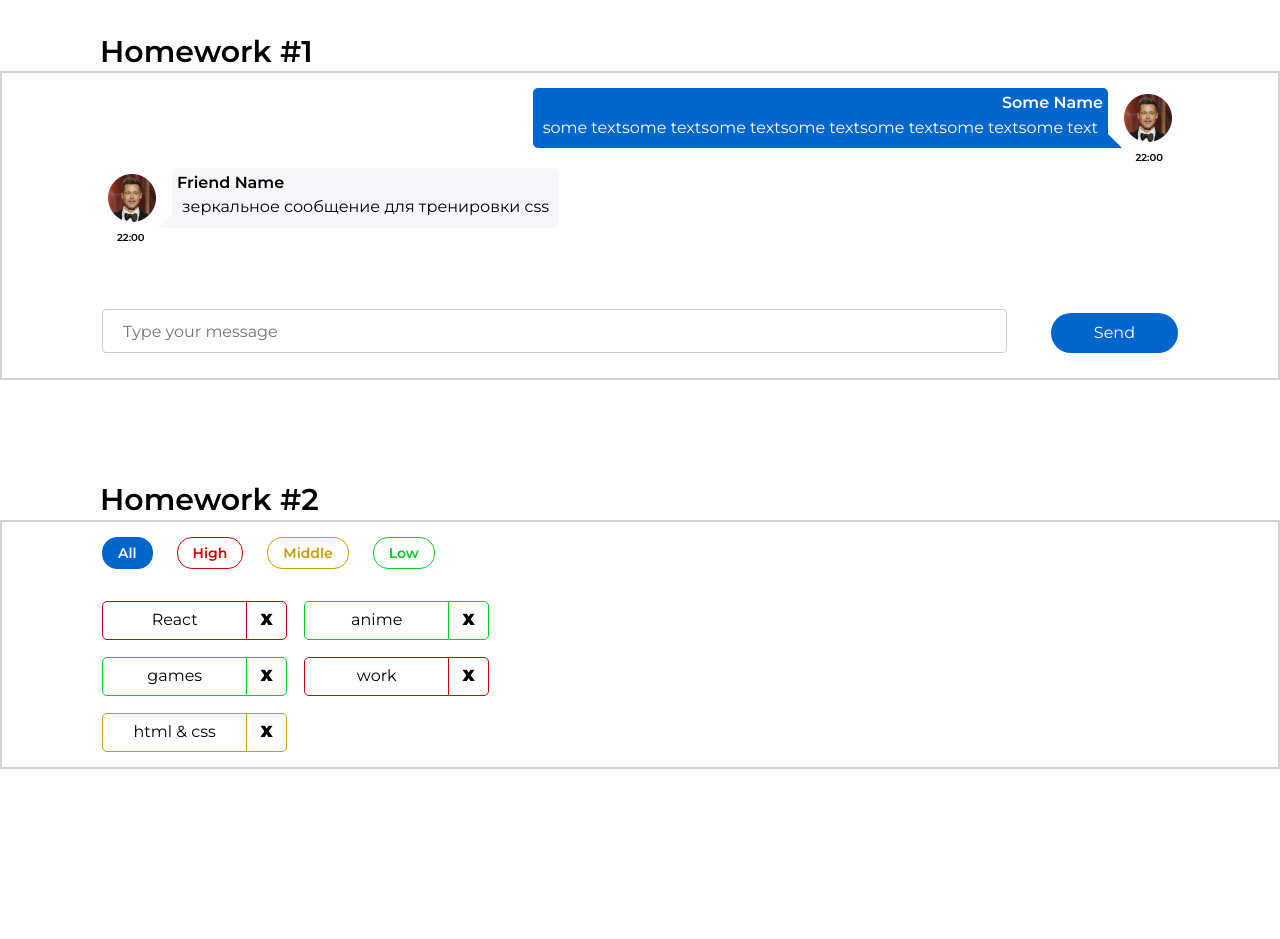
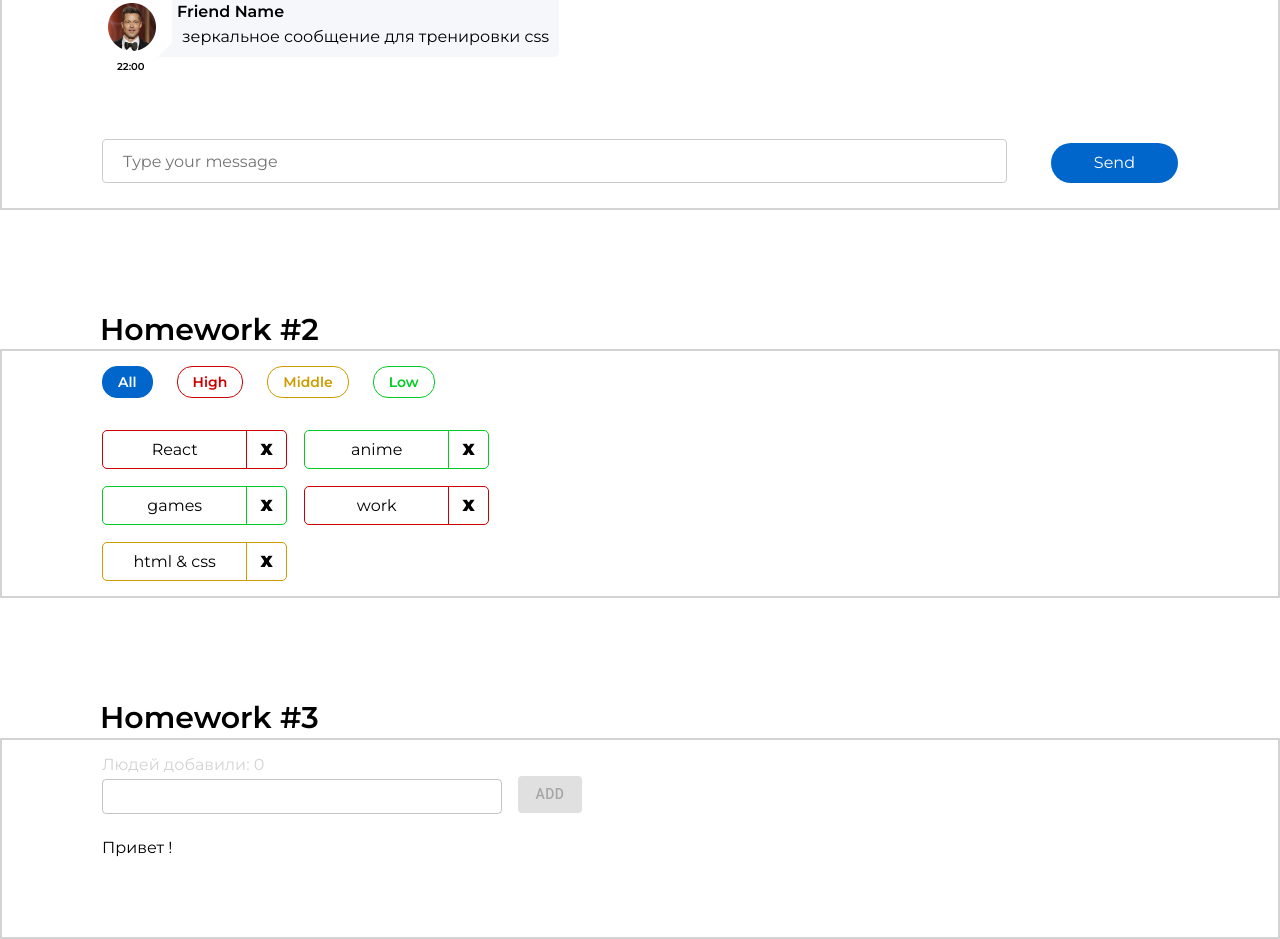
Before and after one commit to CharriotX/hws2-master, a React (Create React App) app: page / in a window 1280 px wide. Before the commit the page ends 800 px from the top, so only its background shows below. Built offline with nearby package versions, Linux system fonts and the light colour scheme.

Commit message:
hw3 complete

```diff
--- a/package.json
+++ b/package.json
@@ -4,9 +4,9 @@
   "version": "0.1.0",
   "private": true,
   "dependencies": {
-    "@emotion/react": "11.10.4",
-    "@emotion/styled": "11.10.4",
-    "@mui/material": "5.10.6",
+    "@emotion/react": "^11.14.0",
+    "@emotion/styled": "^11.14.0",
+    "@mui/material": "^6.4.4",
     "@testing-library/jest-dom": "5.16.5",
     "@testing-library/react": "13.3.0",
     "@testing-library/user-event": "13.5.0",
--- a/src/s1-main/App.tsx
+++ b/src/s1-main/App.tsx
@@ -2,6 +2,7 @@ import React from 'react'
 import s from './App.module.css'
 import HW1 from '../s2-homeworks/hw01/HW1'
 import HW2 from '../s2-homeworks/hw02/HW2'
+import HW3 from '../s2-homeworks/hw03/HW3'
 
 function App() {
     return (
@@ -9,7 +10,7 @@ function App() {
             <HW1 />
             {/*раскомментировать по ходу выполнения*/}
             <HW2 />
-            {/*<HW3/>*/}
+            <HW3 />
             {/*<HW4/>*/}
 
             {/*при выполнении дз 5 и более - закомментировать здесь дз 1-4, так как они есть внутри дз 5*/}
--- a/src/s2-homeworks/hw03/Greeting.tsx
+++ b/src/s2-homeworks/hw03/Greeting.tsx
@@ -1,15 +1,17 @@
-import React, {ChangeEvent, KeyboardEvent} from 'react'
+import React, { ChangeEvent, KeyboardEvent } from 'react'
 import s from './Greeting.module.css'
+import { UserType } from './HW3'
+import { Box, Button, TextField } from '@mui/material'
 
 type GreetingPropsType = {
-    name: any // need to fix any
-    setNameCallback: any // need to fix any
-    addUser: any // need to fix any
-    onBlur: any // need to fix any
-    onEnter: any // need to fix any
-    error: any // need to fix any
-    totalUsers: any // need to fix any
-    lastUserName?: any // need to fix any
+    name: string // need to fix any
+    setNameCallback: (e: ChangeEvent<HTMLInputElement>) => void// need to fix any
+    addUser: () => void // need to fix any
+    onBlur: () => void // need to fix any
+    onEnter: (e: KeyboardEvent) => void // need to fix any
+    error: string // need to fix any
+    totalUsers: number // need to fix any
+    lastUserName?: string // need to fix any
 }
 
 // презентационная компонента (для верстальщика)
@@ -25,48 +27,53 @@ const Greeting: React.FC<GreetingPropsType> = (
         lastUserName,
     } // деструктуризация пропсов
 ) => {
-    const inputClass = s.errorInput // need to fix with (?:)
-
+    const inputClass = error.length !== 0 ? s.errorInput : '' // need to fix with (?:)
+    console.log(Boolean(error.length !== 0))
     return (
-        <div id={'hw3-form'} className={s.greetingForm}>
-            <div className={s.text}>
+        <Box id={'hw3-form'} className={s.greetingForm} marginBottom={8}>
+            <Box className={s.text} color={"lightgray"}>
                 {'Людей добавили: '}
                 <span id={'hw3-users-total'}>
                     {totalUsers}
                 </span>
-            </div>
+            </Box>
 
-            <div className={s.inputAndButtonContainer}>
-                <div>
-                    <input
+            <Box className={s.inputAndButtonContainer} display={"flex"}>
+                <Box marginRight={2} width={"400px"}>
+                    <TextField
                         id={'hw3-input'}
                         value={name}
                         onChange={setNameCallback}
                         className={inputClass}
                         onKeyDown={onEnter}
                         onBlur={onBlur}
+                        size={"small"}
+                        fullWidth={true}
+                        variant='outlined'
                     />
                     <div id={'hw3-error'} className={s.error}>
                         {error}
                     </div>
-                </div>
-
-                <button
+                </Box>
+                <Box display={"flex"} justifyContent={"center"} alignItems={"center"}>
+                    <Button
                         id={'hw3-button'}
                         onClick={addUser}
                         className={s.button}
                         disabled={!name.trim()}
+                        variant='contained'
                     >
                         add
-                </button>
-            </div>
+                    </Button>
+                </Box>
+            </Box>
 
             {lastUserName && (
-                <div className={s.greeting}>
+                <Box className={s.greeting} marginTop={3}>
                     Привет <span id={'hw3-last-user'}>{lastUserName}</span>!
-                </div>
+                </Box>
             )}
-        </div>
+        </Box>
     )
 }
 
--- a/src/s2-homeworks/hw03/GreetingContainer.tsx
+++ b/src/s2-homeworks/hw03/GreetingContainer.tsx
@@ -3,18 +3,33 @@ import Greeting from './Greeting'
 import { UserType } from './HW3'
 
 type GreetingContainerPropsType = {
-    users: any // need to fix any
-    addUserCallback: any // need to fix any
+    users: UserType[] // need to fix any
+    addUserCallback: (name: string) => void // need to fix any
 }
 
-export const pureAddUser = (name: any, setError: any, setName: any, addUserCallback: any) => {
+export const pureAddUser = (name: string, setError: React.Dispatch<React.SetStateAction<string>>, setName: React.Dispatch<React.SetStateAction<string>>, addUserCallback: (name: string) => void) => {
     // если имя пустое - показать ошибку, иначе - добавить юзера и очистить инпут
+    if (name.trim() === '') {
+        setError("Ошибка! Введите имя!")
+    } else {
+        addUserCallback(name)
+        setName('')
+        setError('')
+    }
 }
 
-export const pureOnBlur = (name: any, setError: any) => { // если имя пустое - показать ошибку
+export const pureOnBlur = (name: string, setError: React.Dispatch<React.SetStateAction<string>>) => { // если имя пустое - показать ошибку
+    if (name.trim() === '') {
+        setError("Ошибка! Введите имя!")
+    } else {
+        setError('')
+    }
 }
 
-export const pureOnEnter = (e: any, addUser: any) => { // если нажата кнопка Enter - добавить
+export const pureOnEnter = (e: KeyboardEvent, addUser: () => void) => { // если нажата кнопка Enter - добавить
+    if (e.key === "Enter") {
+        addUser()
+    }
 }
 
 // более простой и понятный для новичков
@@ -26,11 +41,11 @@ const GreetingContainer: React.FC<GreetingContainerPropsType> = ({
     addUserCallback,
 }) => {
     // деструктуризация пропсов
-    const [name, setName] = useState<any>('') // need to fix any
-    const [error, setError] = useState<any>('') // need to fix any
+    const [name, setName] = useState<string>('') // need to fix any
+    const [error, setError] = useState<string>('') // need to fix any
 
-    const setNameCallback = (e: any) => { // need to fix any
-        setName('some name') // need to fix
+    const setNameCallback = (e: ChangeEvent<HTMLInputElement>) => { // need to fix any
+        setName(e.currentTarget.value) // need to fix
 
         error && setError('')
     }
@@ -42,12 +57,12 @@ const GreetingContainer: React.FC<GreetingContainerPropsType> = ({
         pureOnBlur(name, setError)
     }
 
-    const onEnter = (e: any) => {
+    const onEnter = (e: KeyboardEvent) => {
         pureOnEnter(e, addUser)
     }
 
-    const totalUsers = 0 // need to fix
-    const lastUserName = 'some name' // need to fix
+    const totalUsers = users.length // need to fix
+    const lastUserName = users.length > 0 ? users[users.length - 1].name : '    ' // need to fix
 
     return (
         <Greeting
--- a/src/s2-homeworks/hw03/HW3.tsx
+++ b/src/s2-homeworks/hw03/HW3.tsx
@@ -19,20 +19,19 @@ import GreetingContainer from './GreetingContainer'
 
 // types
 export type UserType = {
-    _id: any // need to fix any
-    name: any // need to fix any
+    _id: string // need to fix any
+    name: string // need to fix any
 }
 
-export const pureAddUserCallback = (name: any, setUsers: any, users: any) => { // need to fix any
-    const user = { // need to fix
-    }
+export const pureAddUserCallback = (name: string, setUsers: ([]) => void, users: UserType[]) => { // need to fix any
+    const user: UserType = { _id: v1(), name }
     setUsers([...users, user])
 }
 
 const HW3 = () => {
-    const [users, setUsers] = useState<any>([]) // need to fix any
+    const [users, setUsers] = useState<UserType[]>([]) // need to fix any
 
-    const addUserCallback = (name: any) => { // need to fix any
+    const addUserCallback = (name: string) => { // need to fix any
         pureAddUserCallback(name, setUsers, users)
     }
 
```
Also changed, not shown: 2 other files (tests, documents, lock files or other folders). Lines whose indentation alone changed are shown as unchanged.
